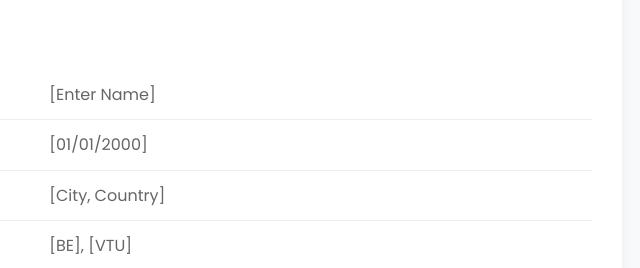
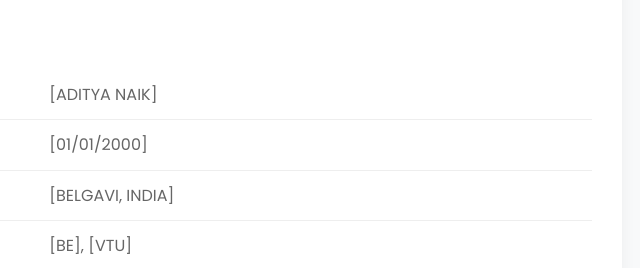
Before and after one commit to Aditya-naik17/adityanaik.github.io, a plain HTML site: page index.html in a window 1280 px wide. Shown: the part 471-739 px from the top of the page, 468-1108 px from the left. Drawn offline with Linux system fonts and the light colour scheme.

Commit message:
Update index.html

```diff
--- a/index.html
+++ b/index.html
@@ -244,7 +244,7 @@
             <table>
                 <tr>
                     <td>Full Name</td>
-                    <td>[Enter Name]</td>
+                    <td>[ADITYA NAIK]</td>
                 </tr>
                 <tr>
                     <td>Date of Birth</td>
@@ -252,7 +252,7 @@
                 </tr>
                 <tr>
                     <td>Location</td>
-                    <td>[City, Country]</td>
+                    <td>[BELGAVI, INDIA]</td>
                 </tr>
                 <tr>
                     <td>Education</td>
```
